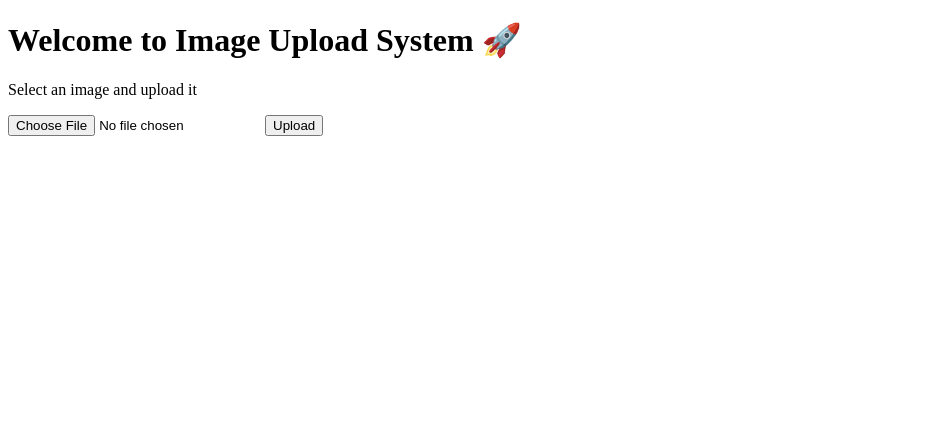
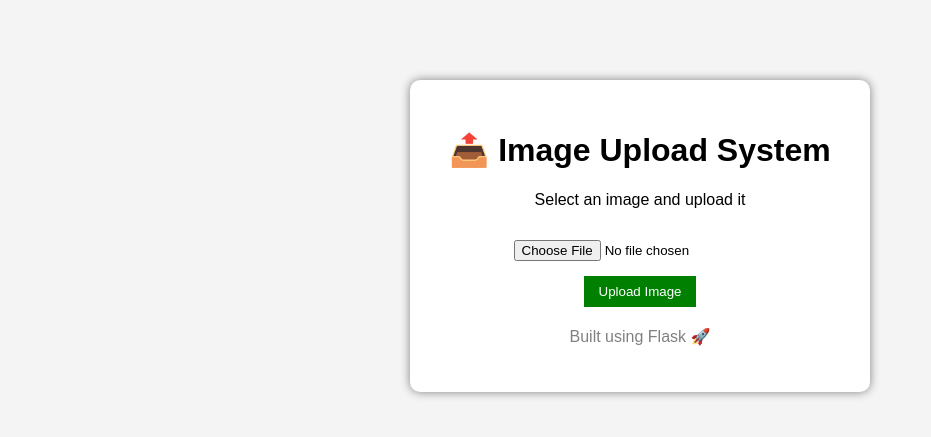
Before and after one commit to priyaagrawal2/image-upload-server, a Flask app: page / in a window 1280 px wide. Shown: the top 437 px of the page, without its empty margins (0-931 px from the left). Run offline with Flask 3, Linux system fonts and the light colour scheme.

Commit message:
Fixed upload issue and added homepage UI

```diff
--- a/app.py
+++ b/app.py
@@ -15,15 +15,15 @@ def home():
     return render_template("index.html")
 
 
-@app.route("/upload", methods=["POST"])
+@app.route("/upload", methods=["GET", "POST"])
 def upload():
-    if "file" not in request.files:
-        return "No file selected"
+    if request.method == "GET":
+        return "Image Upload API is running. Please use the homepage form."
 
-    file = request.files["file"]
+    file = request.files.get("file")
 
-    if file.filename == "":
-        return "No file selected"
+    if not file or file.filename == "":
+        return "No file selected ❌"
 
     file_path = os.path.join(app.config["UPLOAD_FOLDER"], file.filename)
     file.save(file_path)
--- a/templates/index.html
+++ b/templates/index.html
@@ -2,14 +2,57 @@
 <html>
 <head>
     <title>Image Upload System</title>
+    <style>
+        body {
+            font-family: Arial;
+            text-align: center;
+            margin-top: 80px;
+            background-color: #f4f4f4;
+        }
+
+        .box {
+            background: white;
+            padding: 30px;
+            width: 400px;
+            margin: auto;
+            border-radius: 10px;
+            box-shadow: 0px 0px 10px gray;
+        }
+
+        input, button {
+            margin-top: 15px;
+        }
+
+        button {
+            padding: 8px 15px;
+            background: green;
+            color: white;
+            border: none;
+            cursor: pointer;
+        }
+
+        button:hover {
+            background: darkgreen;
+        }
+    </style>
 </head>
+
 <body>
-    <h1>Welcome to Image Upload System 🚀</h1>
-    <p>Select an image and upload it</p>
 
-    <form action="/upload" method="POST" enctype="multipart/form-data">
-        <input type="file" name="file" required>
-        <button type="submit">Upload</button>
-    </form>
+    <div class="box">
+        <h1>📤 Image Upload System</h1>
+        <p>Select an image and upload it</p>
+
+        <form action="/upload" method="POST" enctype="multipart/form-data">
+            <input type="file" name="file" required>
+            <br>
+            <button type="submit">Upload Image</button>
+        </form>
+
+        <p style="margin-top:20px; color:gray;">
+            Built using Flask 🚀
+        </p>
+    </div>
+
 </body>
 </html>
```
